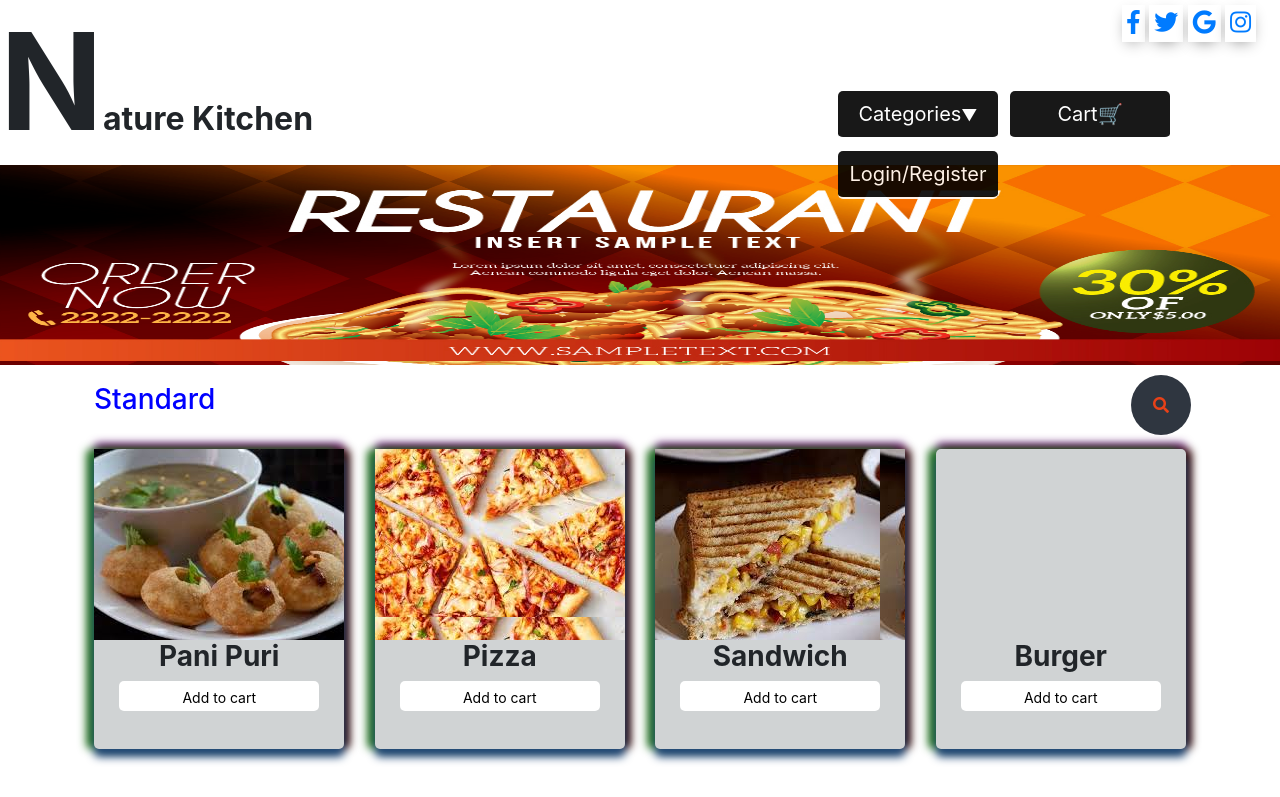
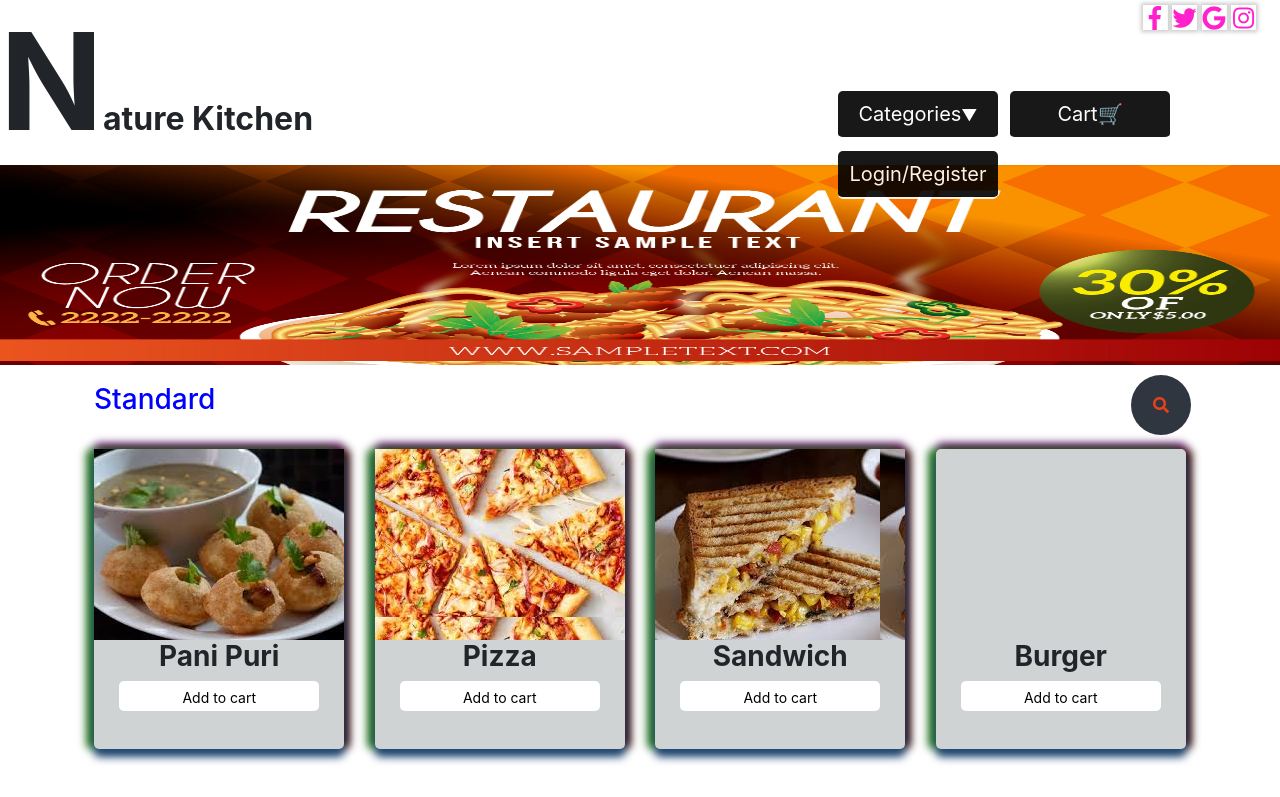
Before and after one commit to RishabhMishra4798/Nature-Kitchen, a plain HTML site: page Project/khomepage.html in a window 1280 px wide. Shown: the top 797 px of the page. Drawn offline with nearby package versions, Linux system fonts and the light colour scheme.

Commit message:
topbar social icon's style improved

```diff
--- a/Project/rishabh.css
+++ b/Project/rishabh.css
@@ -66,14 +66,20 @@ header{
 
 .middle a{
 	background-color: #fff;
+	width: 25px;
+	height: 25px;
 }
 
 .btn1{
-	display: inline-block;
-	box-shadow: 0px 5px 15px -5px #00000070;
+	box-shadow: 0px 0px 4px 2px #ccc;
 	overflow: hidden;
 	margin-top: 5px;
 	padding: 5px;
+	display: inline-flex;
+	justify-content: center;
+	align-items: center;
+	text-decoration: none;
+	color: #f2c;
 }
 
 .btn1 i{
```
